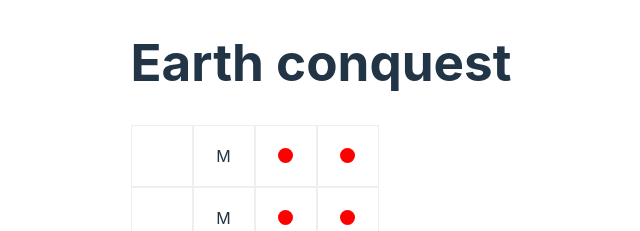
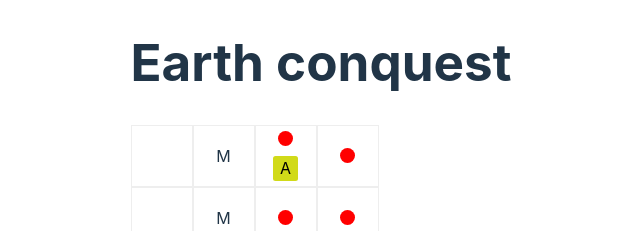
Before and after one commit to proyecto-unrc-2023/earth-conquest, a React (Vite) app in the folder client/: page / in a window 1280 px wide. Shown: the top 231 px of the page, without its empty margins (319-959 px from the left). Built offline with nearby package versions, Linux system fonts and the light colour scheme.

Commit message:
Fix component content, show all its elements

```diff
--- a/client/src/App.jsx
+++ b/client/src/App.jsx
@@ -26,31 +26,35 @@ const Cell = ({ updateBoard, row, col, children}) => {
 
 
 
-const Content = ({aliens, cell_modifier, cell_alterator}) =>{
+const Content = ({ aliens, cell_modifier, cell_alterator}) =>{
+  return (
+    <>
+      {
+        cell_modifier &&
+        <Modifier/>
+      }
+      {
+       aliens.map((alien, index) => {
+        return(
+          <Alien key={index}></Alien>
+        )
+       })
+      }
+      { cell_alterator && <Alterator/> }
+  </>
+  )
+}
 
-  if (aliens.length !== 0) {
-    return(
-     <Alien/>
-    )
-  }
-
-  if (cell_modifier === "modifier.mountain"){
-    return(
-      <Modifier/>
-    )
-  }
-
-  if (cell_alterator !== null){
-    return(
-      <Alterator/>
-    )
-  }
-}
 
 const Alien = () => {
   //const className = `${hayAlien ? 'alien' : ''}`
   return (
-    <div className="alien"/>
+    <>
+      <div className="alien">
+        <div className="oneEye"/>
+        <div className="oneEye"/>
+      </div>
+    </>
   )
 }
 
```
